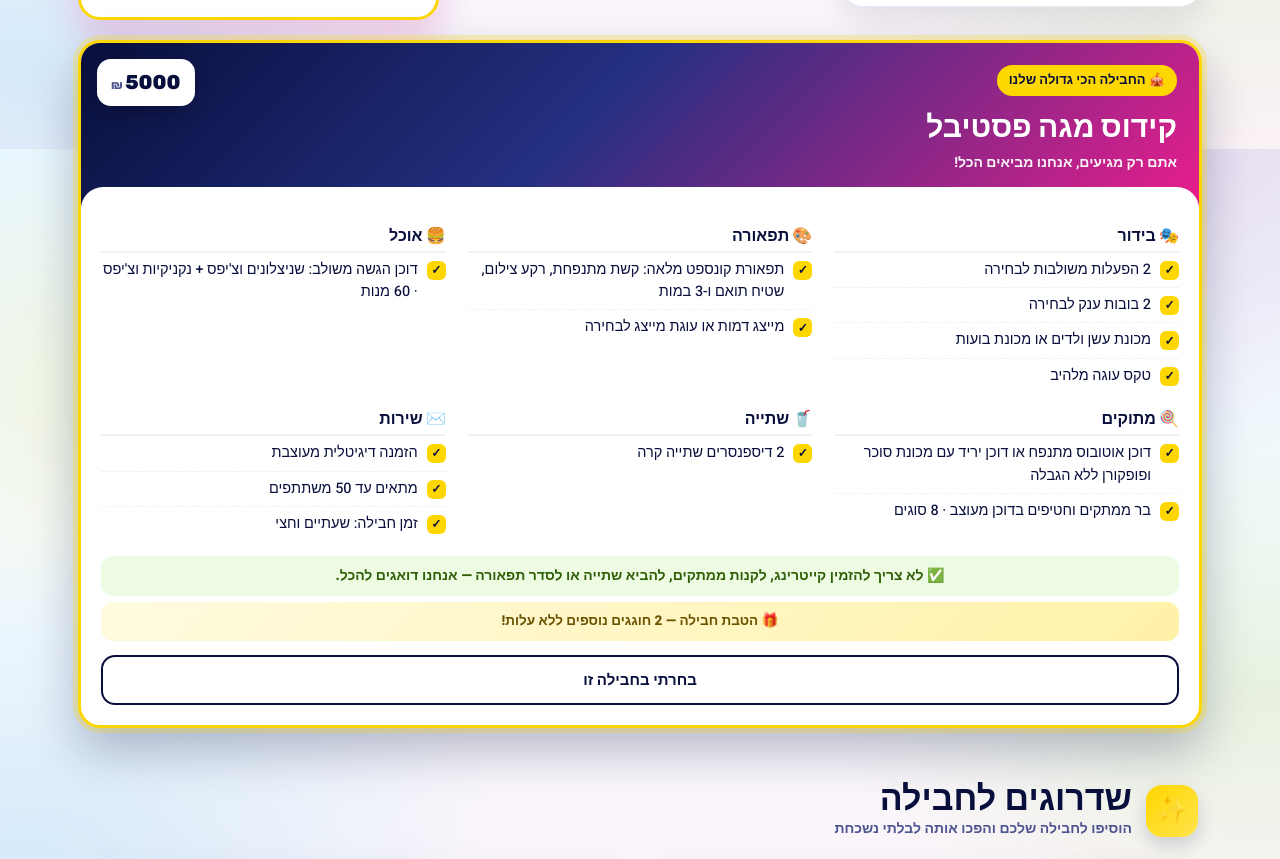
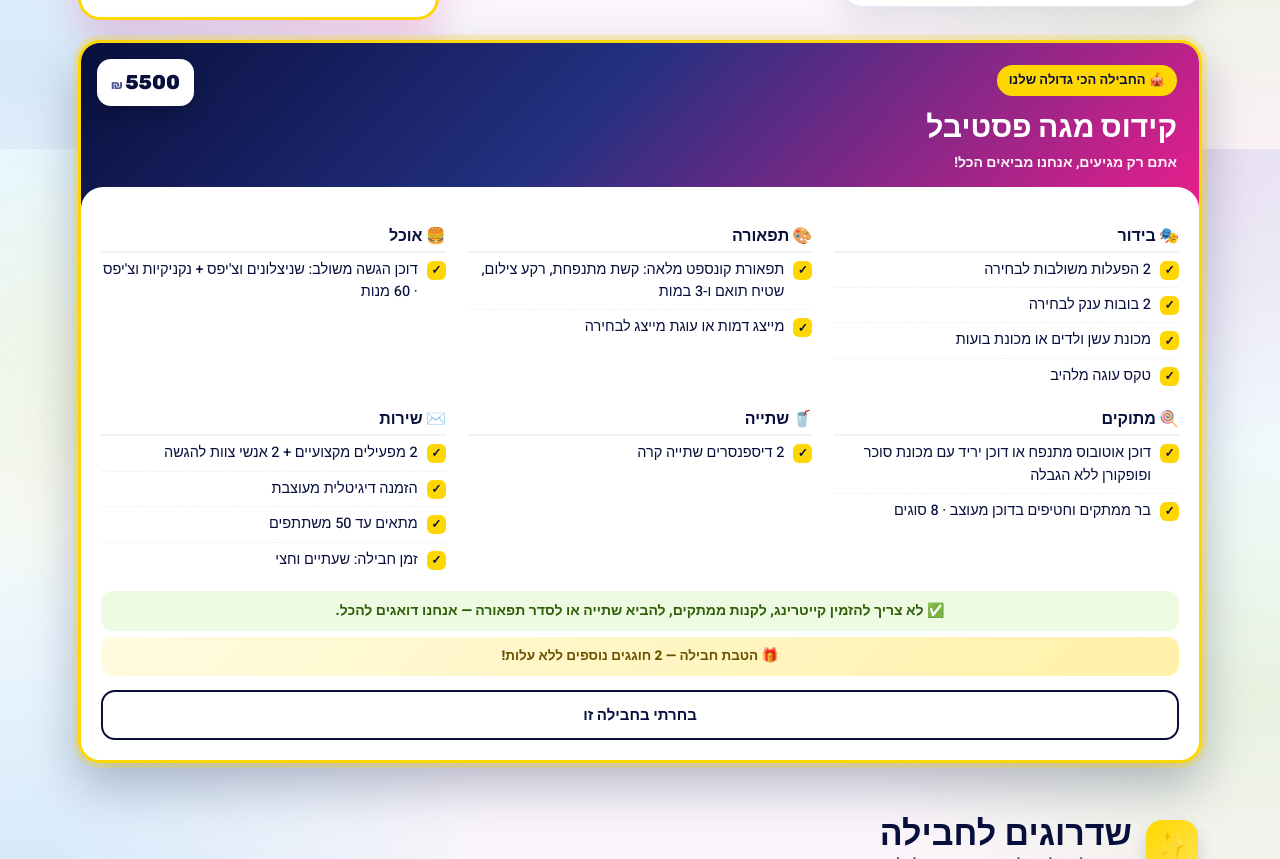
Before and after one commit to li19861986/Kidos2, a plain HTML site: page index.html in a window 1280 px wide. Shown: the part 2251-3110 px from the top of the page. Drawn offline with Linux system fonts and the light colour scheme.

Commit message:
מגה פסטיבל: 5,500 ₪, 2 מפעילים ו-2 אנשי צוות להגשה
Co-Authored-By: Claude Opus 5.5 <noreply@anthropic.com>
Claude-Session: https://claude.ai/code/session_01R6DucpTk192MyoCrBtUEjU

```diff
--- a/index.html
+++ b/index.html
@@ -379,7 +379,7 @@ footer .disc{color:var(--muted);font-size:12.5px;margin-top:16px;font-weight:600
     </article>
     <article class="card mega">
       <div class="top" style="background:linear-gradient(135deg,#080F3C,#243081 45%,#E91E8C)">
-        <div class="price">5000<small> ₪</small></div>
+        <div class="price">5500<small> ₪</small></div>
         <div class="mega-badge">🎪 החבילה הכי גדולה שלנו</div>
         <div class="pkgname">קידוס מגה פסטיבל</div>
         <div class="tag">אתם רק מגיעים, אנחנו מביאים הכל!</div>
@@ -423,6 +423,7 @@ footer .disc{color:var(--muted);font-size:12.5px;margin-top:16px;font-weight:600
         <div class="mgroup">
           <div class="mcat">✉️ שירות</div>
           <ul>
+          <li><span class="chk" style="background:var(--gold);color:#080F3C">✓</span>2 מפעילים מקצועיים + 2 אנשי צוות להגשה</li>
           <li><span class="chk" style="background:var(--gold);color:#080F3C">✓</span>הזמנה דיגיטלית מעוצבת</li>
           <li><span class="chk" style="background:var(--gold);color:#080F3C">✓</span>מתאים עד 50 משתתפים</li>
           <li><span class="chk" style="background:var(--gold);color:#080F3C">✓</span>זמן חבילה: שעתיים וחצי</li>
@@ -431,7 +432,7 @@ footer .disc{color:var(--muted);font-size:12.5px;margin-top:16px;font-weight:600
       </div>
       <div class="mnone">✅ לא צריך להזמין קייטרינג, לקנות ממתקים, להביא שתייה או לסדר תפאורה — אנחנו דואגים להכל.</div>
       <div class="perk">🎁 הטבת חבילה — 2 חוגגים נוספים ללא עלות!</div>
-      <button class="pick" type="button" data-pkg="קידוס מגה פסטיבל" data-price="5000" aria-pressed="false">בחרתי בחבילה זו</button>
+      <button class="pick" type="button" data-pkg="קידוס מגה פסטיבל" data-price="5500" aria-pressed="false">בחרתי בחבילה זו</button>
     </article>
 
   </div>
```
